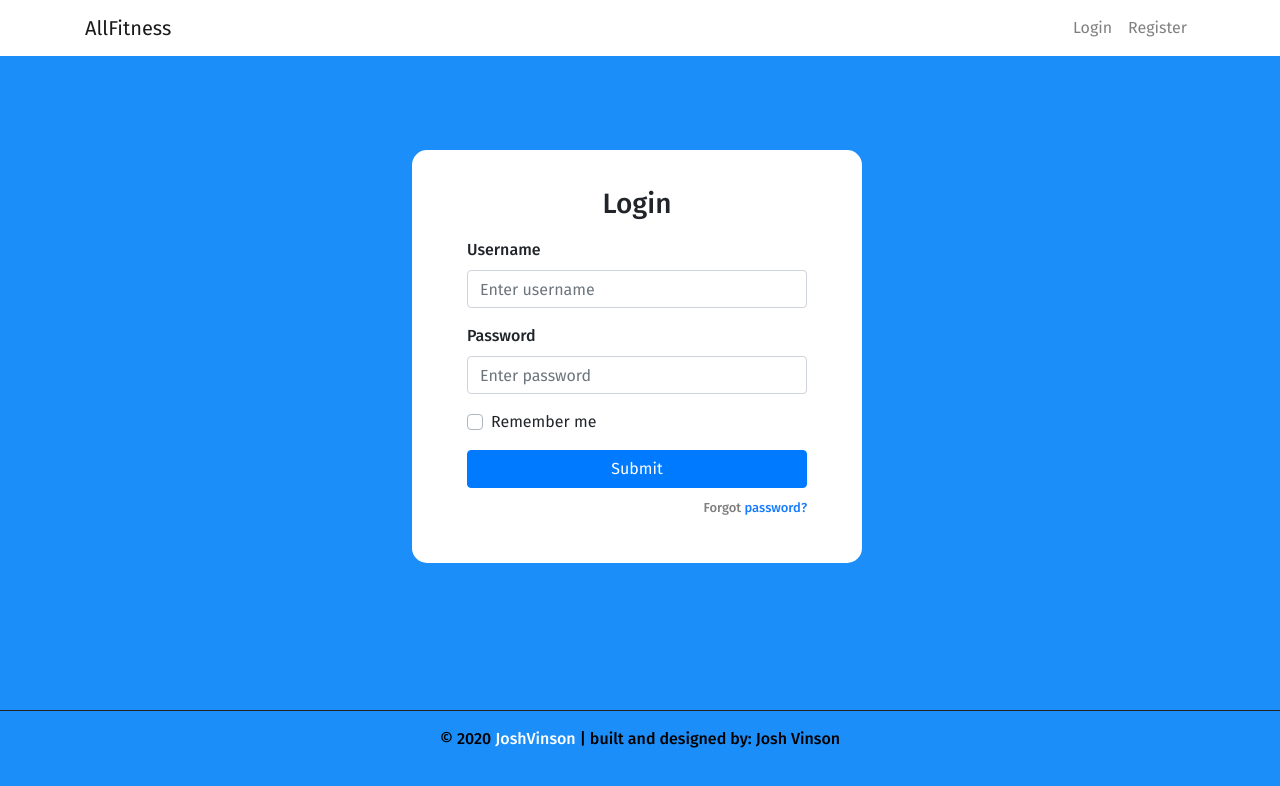
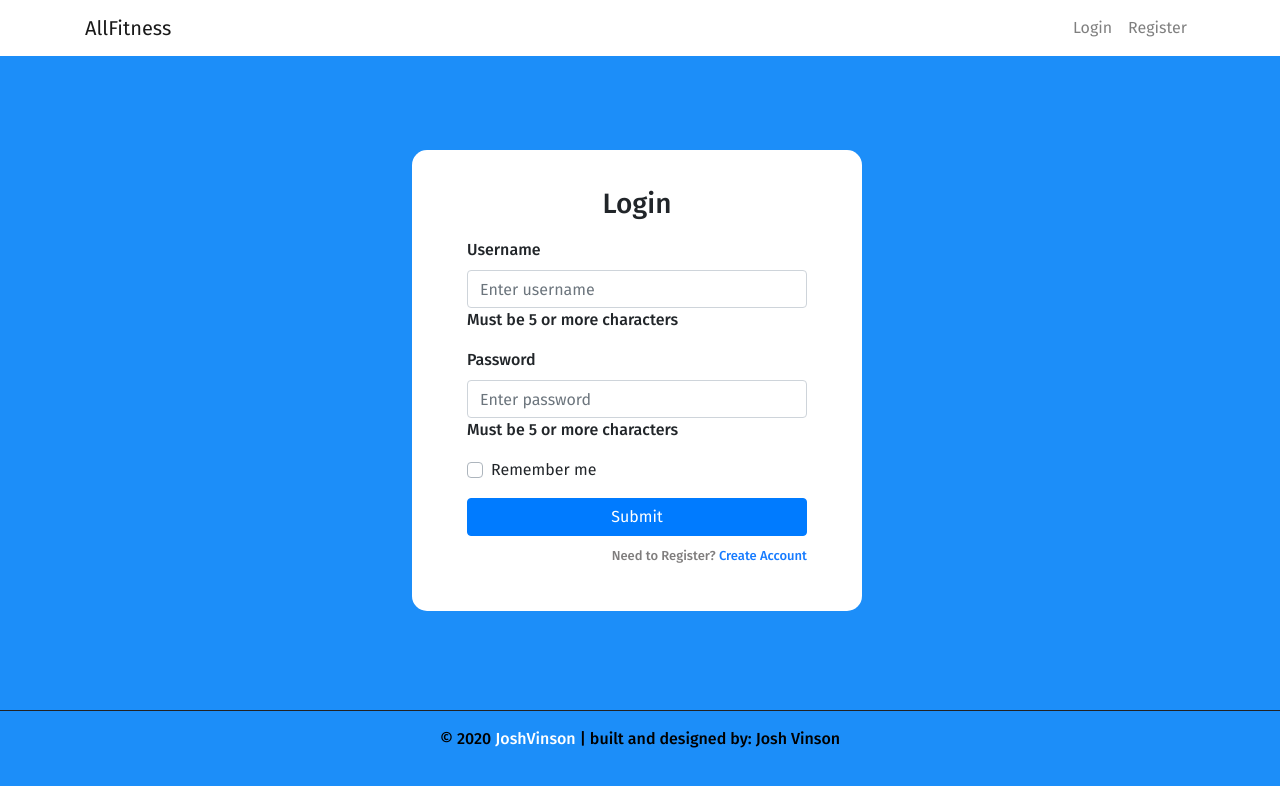
Before and after one commit to JVinson813/AllFitness-App, a React (Create React App) app: page /login in a window 1280 px wide. Shown: the top 786 px of the page. Built offline with nearby package versions, Linux system fonts and the light colour scheme; some icons are missing.

Commit message:
adding validation

```diff
--- a/src/App.jsx
+++ b/src/App.jsx
@@ -10,10 +10,10 @@ import Dashboard from './components/app/Dashboard';
 import BodyWeightComponent from './components/app/BodyWeight';
 import WeightsComponent from './components/app/Weights';
 import MealPlan from './components/app/MealPlan';
-import Footer from './components/app/Footer';
+
 import FoodTableComponent from './components/app/FoodTable';
 import WorkoutIndex from './components/workouts/IndexWorkouts';
-import WorkoutCreate from './components/workouts/CreateWorkout';
+
 import FoodEntryComponent from './components/app/FoodEntry';
 import FoodUpdateComponent from './components/app/FoodUpdate';
 
--- a/src/components/app/CardComponent.jsx
+++ b/src/components/app/CardComponent.jsx
@@ -21,11 +21,11 @@ class CardLog extends React.Component{
         return(
 
         <Col sm='4'>
-           <Card className='Block' style={{ width: '25rem' }}>
+           <Card className='Block' style={{ width: '30rem', height: '35rem' }}>
                <CardImg className='Card' variant='top' src={this.props.exercise.GIF_Img}/>
                <CardBody>
                    <CardTitle>{this.props.exercise.Exercise_Name}</CardTitle>
-                   <CardText className='CardText'>{this.props.exercise.Instructions_Execution}</CardText>
+                   <CardText className='CardText' >{this.props.exercise.Instructions_Execution}</CardText>
                </CardBody>
             </Card>
         </Col>
--- a/src/components/auth/Login.jsx
+++ b/src/components/auth/Login.jsx
@@ -9,7 +9,7 @@ class Login extends Component {
         super(props);
         console.log(props);
         this.state={
-            email: '',
+            username: '',
             password: ''
 
         }
@@ -18,6 +18,7 @@ class Login extends Component {
     handleChange = (event) => {
         this.setState({
             [event.target.name]: event.target.value,
+
         });
     }
 
@@ -50,12 +51,14 @@ class Login extends Component {
 
                 <div className="form-group">
                     <label>Username</label>
-                    <input type="username" className="form-control" placeholder="Enter username" name='username' onChange={this.handleChange}/>
+                    <input type="username" className="form-control" placeholder="Enter username" name='username' value={this.username} onChange={this.handleChange}/>
+                    {this.state.username.length < 5 ? <span>Must be 5 or more characters</span> : null}
                 </div>
 
                 <div className="form-group">
                     <label>Password</label>
-                    <input type="password" className="form-control" placeholder="Enter password" name='password' onChange={this.handleChange}/>
+                    <input type="password" className="form-control" placeholder="Enter password" name='password' value={this.password} onChange={this.handleChange}/>
+                    {this.state.password.length < 5 ? <span>Must be 5 or more characters</span> : null}
                 </div>
 
                 <div className="form-group">
@@ -67,7 +70,7 @@ class Login extends Component {
 
                 <button type="submit" className="btn btn-primary btn-block">Submit</button>
                 <p className="forgot-password text-right">
-                    Forgot <a href="#">password?</a>
+                Need to Register? <a href="/register">Create Account</a>
                 </p>
             </form>
             </div>
--- a/src/components/auth/Register.jsx
+++ b/src/components/auth/Register.jsx
@@ -1,9 +1,10 @@
-import React, { Component } from "react";
+import React from "react";
 import APIURL from '../app/helpers/environment';
+import {withRouter} from 'react-router-dom';
 import './register.css';
 import Footer from '../app/Footer';
 
-export default class Register extends Component {
+class Register extends React.Component {
     constructor(props){
         super(props);
         this.state={
@@ -17,6 +18,7 @@ export default class Register extends Component {
             [event.target.name]: event.target.value,
         });
     }
+
 
     handleSubmit = (event) => {
         event.preventDefault();
@@ -32,6 +34,9 @@ export default class Register extends Component {
             this.props.authenticateUser(data.sessionToken)
             console.log('you are in!!!!');
         })
+        .then(
+            this.props.history.push('/dashboard')
+        )
     }
 
 
@@ -50,15 +55,17 @@ export default class Register extends Component {
 
                 <div className="form-group">
                     <label>Username</label>
-                    <input type="text" className="form-control" placeholder="Username" name='username' onChange={this.handleChange}/>
+                    <input type="text" className="form-control" placeholder="Username" name='username' value={this.username} onChange={this.handleChange}/>
+                    {this.state.username.length < 5 ? <span>Must be 5 or more characters</span> : null}
                 </div>
 
                 <div className="form-group">
                     <label>Password</label>
-                    <input type="password" className="form-control" placeholder="Enter password" name='password' onChange={this.handleChange}/>
+                    <input type="password" className="form-control" placeholder="Enter password" name='password' value={this.password} onChange={this.handleChange}/>
+                    {this.state.password.length < 5 ? <span>Must be 5 or more characters</span> : null}
                 </div>
 
-                <button type="submit" className="btn btn-primary btn-block">Sign Up</button>
+                <button disable={!this.state.username || !this.state.password || this.state.username.length < 5} type="submit" className="btn btn-primary btn-block">Sign Up</button>
                 <p className="forgot-password text-right">
                     Already registered <a href="/login">sign in?</a>
                 </p>
@@ -69,3 +76,5 @@ export default class Register extends Component {
         );
     }
 }
+
+export default withRouter (Register);
```
